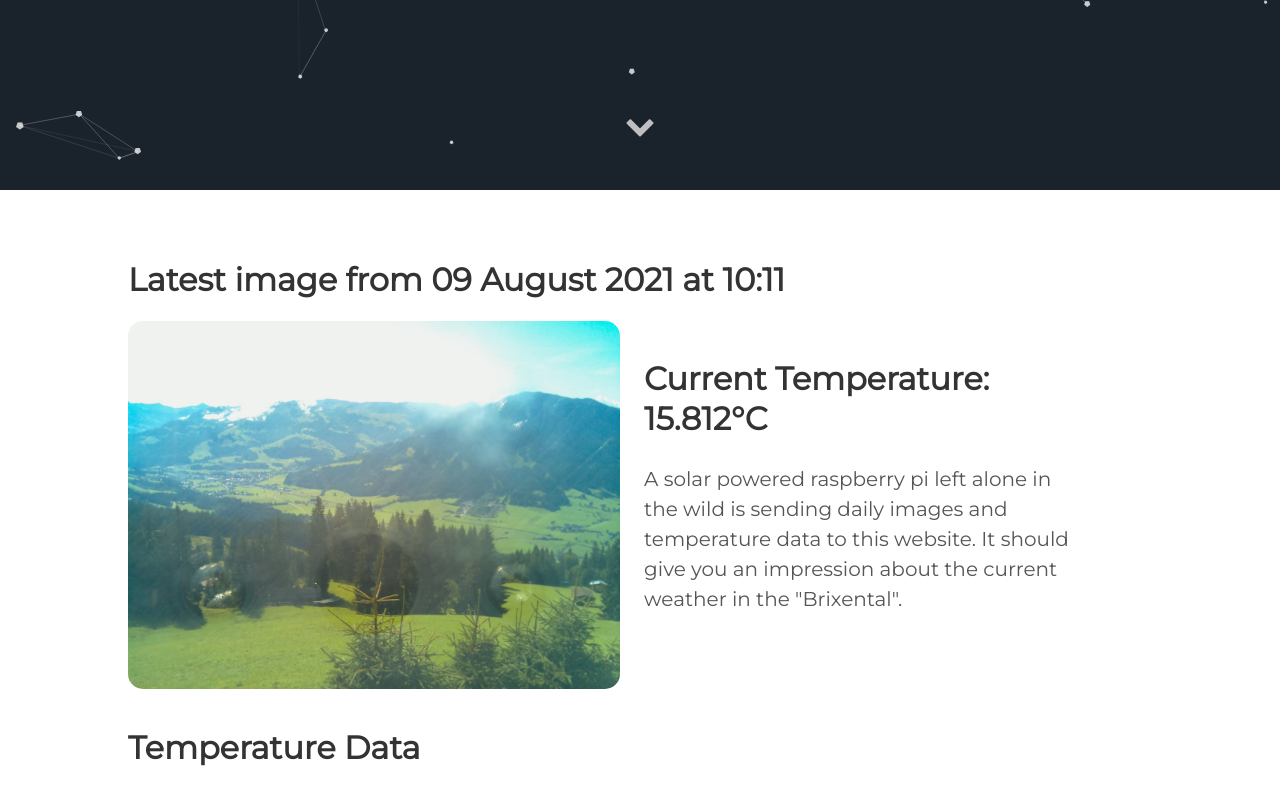
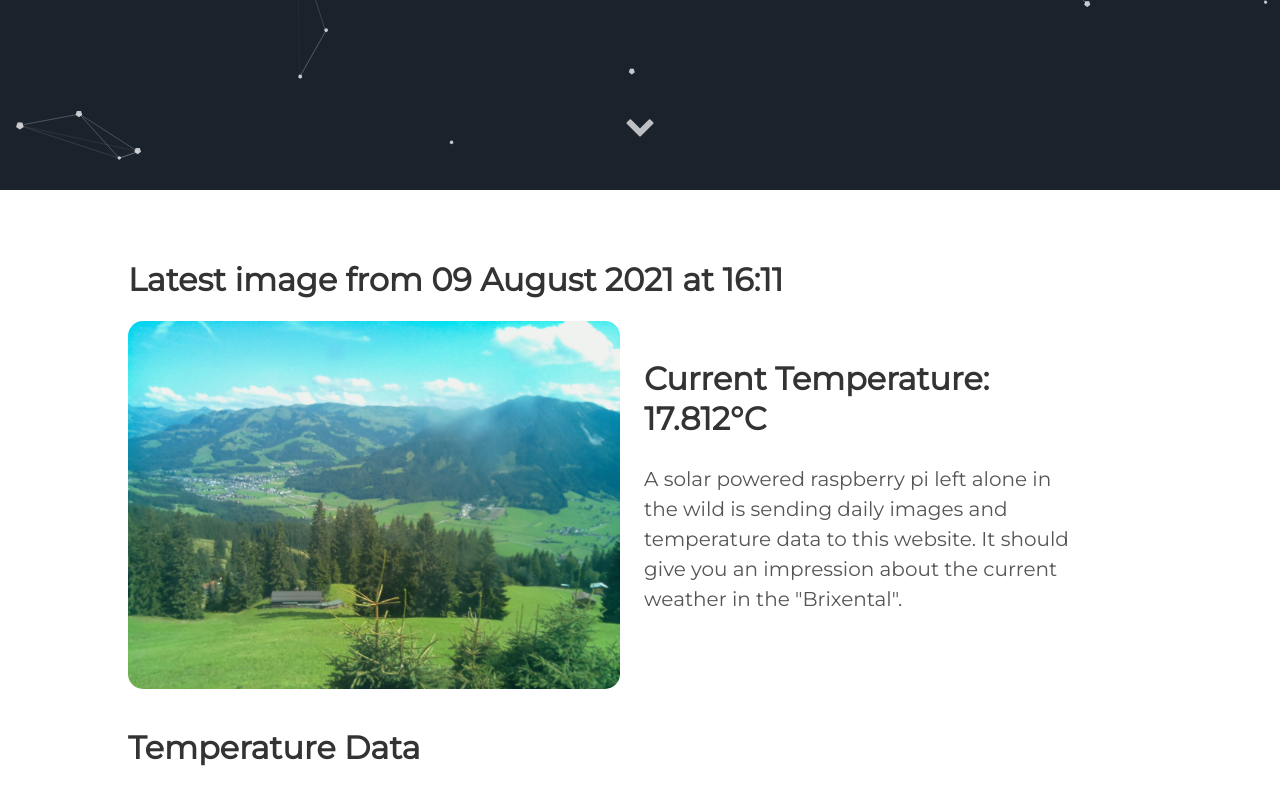
Before and after one commit to vektorious/vektorious.github.io, a Jekyll site: the page built from resources/huette.md, in a window 1280 px wide and 900 px high, scrolled down 710 px. Shown: the top 805 px of the window. Built offline with Jekyll 4.4.1, drawn with Linux system fonts in a browser that asks for light colours.

Commit message:
I'm a bot beep boop

```diff
--- a/resources/huette.md
+++ b/resources/huette.md
@@ -6,13 +6,13 @@
 description: 'Live image from the Austrian alps'
 twitter_text: ' '
 ---
-## Latest image from 09 August 2021 at 10:11
+## Latest image from 09 August 2021 at 16:11
 <div class="huette">
   <div class="huette-image">
     <img src="{{ "/assets/img/huette.jpg" | prepend: site.baseurl }}">
   </div>
   <div class="huette-text">
-        <h2>Current Temperature: 15.812°C</h2>
+        <h2>Current Temperature: 17.812°C</h2>
         <p>A solar powered raspberry pi left alone in the wild is sending daily images and temperature data to this website. It should give you an impression about the current weather in the "Brixental".</p>
 
   </div>
```
Also changed, not shown: rpi-script/2021-08-09_161008.txt (renamed from rpi-script/2021-08-09_101009.txt, +5 -5 lines), rpi-script/huette.md (+2 -2 lines), assets/img/huette.jpg, assets/img/temp_plot.png, rpi-script/temp_plot.png, 1 other file.
